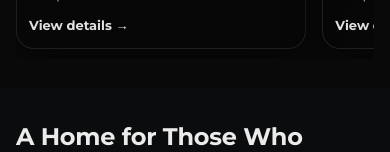
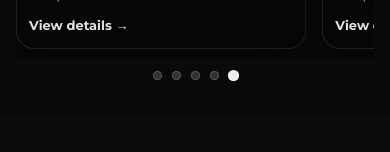
Before and after one commit to TimBlew/Roamstead-booking, a Next.js app: page / in a window 390 px wide. Shown: the part 1295-1447 px from the top of the page. Built offline with nearby package versions, Linux system fonts and the light colour scheme.

Commit message:
fixed scroll dots

```diff
--- a/app/listings/house-midway/page.tsx
+++ b/app/listings/house-midway/page.tsx
@@ -3,7 +3,7 @@ import Link from "next/link";
 import BookingSection from "@/app/components/BookingSection";
 
 const LISTING = {
-  title: "Midway House",
+  title: "Hygge House",
   subtitle: "Spacious 4BR mountain home w/ sauna, office, gym + gear garage",
   location: "Midway, UT",
   meta: "Sleeps 10 • 4 Bedrooms • 3 Baths • Sauna • Office • Gear Garage/Gym",
--- a/app/listings/lowell-302/page.tsx
+++ b/app/listings/lowell-302/page.tsx
@@ -76,7 +76,7 @@ export default function Lowell302ParkCityPage() {
                   ← Back to home
                 </Link>
 
-                <h1 className="listingTitle">Lowell 302</h1>
+                <h1 className="listingTitle">The Lowell</h1>
                 <p className="listingLocation">Park City Mountain Resort, Park City, UT</p>
 
                 <div className="listingStatsRow">
--- a/app/page.tsx
+++ b/app/page.tsx
@@ -46,7 +46,6 @@ const PROPERTIES = [
     image: "/listings/powder-room/bedroom-01.jpg",
     available: true,
   },
-
 ];
 
 function HeroSection() {
@@ -79,6 +78,7 @@ function HeroSection() {
             community, adventure, and authentic experiences.
           </span>
         </p>
+
 
         <div className="ctaRow">
           <a className="button" href="#book">
@@ -138,9 +138,50 @@ function PropertiesSection() {
     const card = row.querySelector<HTMLElement>(`[data-index="${index}"]`);
     if (!card) return;
 
-    card.scrollIntoView({ behavior: "smooth", inline: "start", block: "nearest" });
+    card.scrollIntoView({
+      behavior: "smooth",
+      inline: "start",
+      block: "nearest",
+    });
   };
 
+  // ✅ Mobile dots styles (restored)
+  const dotsWrapStyle = useMemo<React.CSSProperties>(
+    () => ({
+      display: "flex",
+      justifyContent: "center",
+      gap: 10,
+      marginTop: 12,
+      paddingBottom: 6,
+    }),
+    []
+  );
+
+  const dotStyle = useMemo<React.CSSProperties>(
+    () => ({
+      width: 9,
+      height: 9,
+      borderRadius: 999,
+      border: "1px solid rgba(255,255,255,0.28)",
+      background: "rgba(255,255,255,0.22)",
+      padding: 0,
+      cursor: "pointer",
+      transition:
+        "transform 160ms ease, opacity 160ms ease, background 160ms ease",
+      opacity: 0.75,
+    }),
+    []
+  );
+
+  const dotActiveStyle = useMemo<React.CSSProperties>(
+    () => ({
+      background: "rgba(255,255,255,0.92)",
+      border: "1px solid rgba(255,255,255,0.40)",
+      transform: "scale(1.25)",
+      opacity: 1,
+    }),
+    []
+  );
 
   return (
     <section className="section" id="properties">
@@ -196,15 +237,32 @@ function PropertiesSection() {
               className="carouselArrow right"
               aria-label="Scroll right"
               onClick={() =>
-                scrollToIndex(
-                  Math.min(activeIndex + 1, PROPERTIES.length - 1)
-                )
+                scrollToIndex(Math.min(activeIndex + 1, PROPERTIES.length - 1))
               }
             >
               ›
             </button>
           )}
         </div>
+
+        {/* ✅ Dots — mobile only */}
+        {isMobile && (
+          <div style={dotsWrapStyle} aria-label="Property carousel pagination">
+            {PROPERTIES.map((_, i) => (
+              <button
+                key={i}
+                type="button"
+                aria-label={`Go to property ${i + 1} of ${PROPERTIES.length}`}
+                aria-current={i === activeIndex ? "true" : undefined}
+                onClick={() => scrollToIndex(i)}
+                style={{
+                  ...dotStyle,
+                  ...(i === activeIndex ? dotActiveStyle : null),
+                }}
+              />
+            ))}
+          </div>
+        )}
       </div>
     </section>
   );
@@ -218,9 +276,10 @@ function IntroSection() {
           <div>
             <h2 className="mk-h2">A Home for Those Who Roam</h2>
             <p className="mk-p">
-              Roamstead is reimagining what mountain hospitality can be. We&apos;re creating
-              integrated spaces where travelers can work, play, connect, and truly
-              experience mountain living—all while contributing to local communities.
+              Roamstead is reimagining what mountain hospitality can be. We&apos;re
+              creating integrated spaces where travelers can work, play, connect,
+              and truly experience mountain living—all while contributing to local
+              communities.
             </p>
             <p className="mk-p">
               Our properties blend traditional vacation rentals with co-working
@@ -257,8 +316,8 @@ function CollectiveSection() {
             lineHeight: "1.6",
           }}
         >
-          The Roamstead Collective integrates multiple experiences into cohesive mountain
-          hospitality—designed for remote workers, adventure seekers, and
+          The Roamstead Collective integrates multiple experiences into cohesive
+          mountain hospitality—designed for remote workers, adventure seekers, and
           community-minded travelers.
         </p>
 
@@ -266,14 +325,16 @@ function CollectiveSection() {
           <div className="mk-card">
             <h3 className="mk-h3">Co-work + gathering</h3>
             <p className="mk-pSm">
-              Work-friendly rooms and shared spaces designed for focus and connection.
+              Work-friendly rooms and shared spaces designed for focus and
+              connection.
             </p>
           </div>
 
           <div className="mk-card">
             <h3 className="mk-h3">Cafe + coffee bar</h3>
             <p className="mk-pSm">
-              A comfortable third space for locals and guests to fuel up and hang out.
+              A comfortable third space for locals and guests to fuel up and hang
+              out.
             </p>
           </div>
 
```
